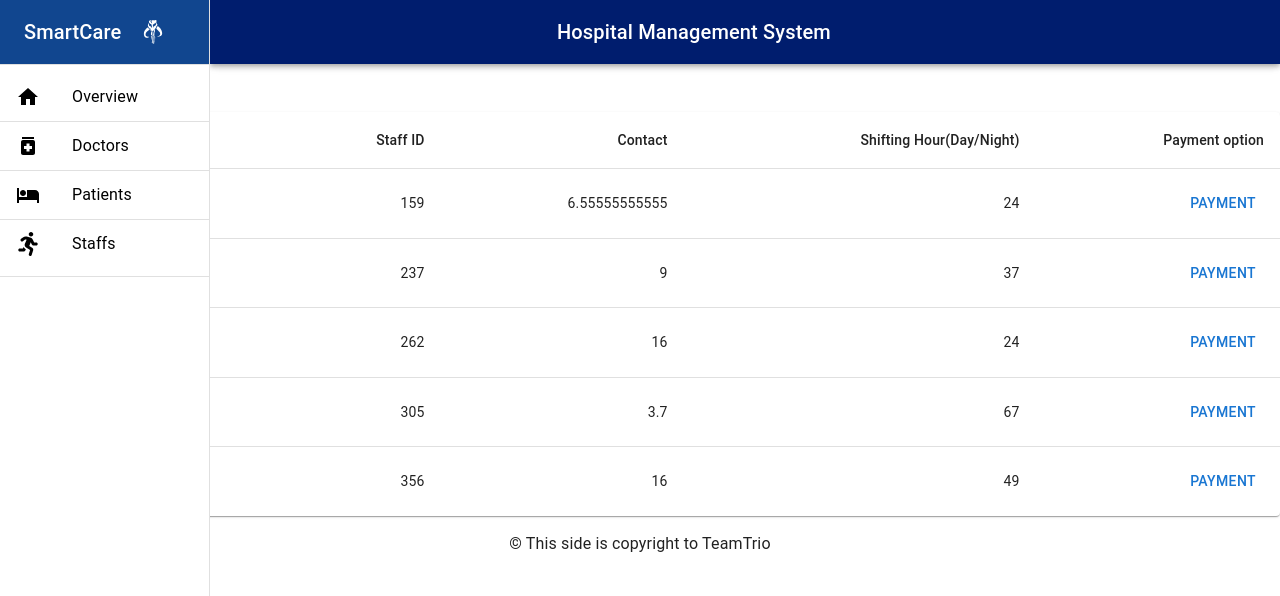
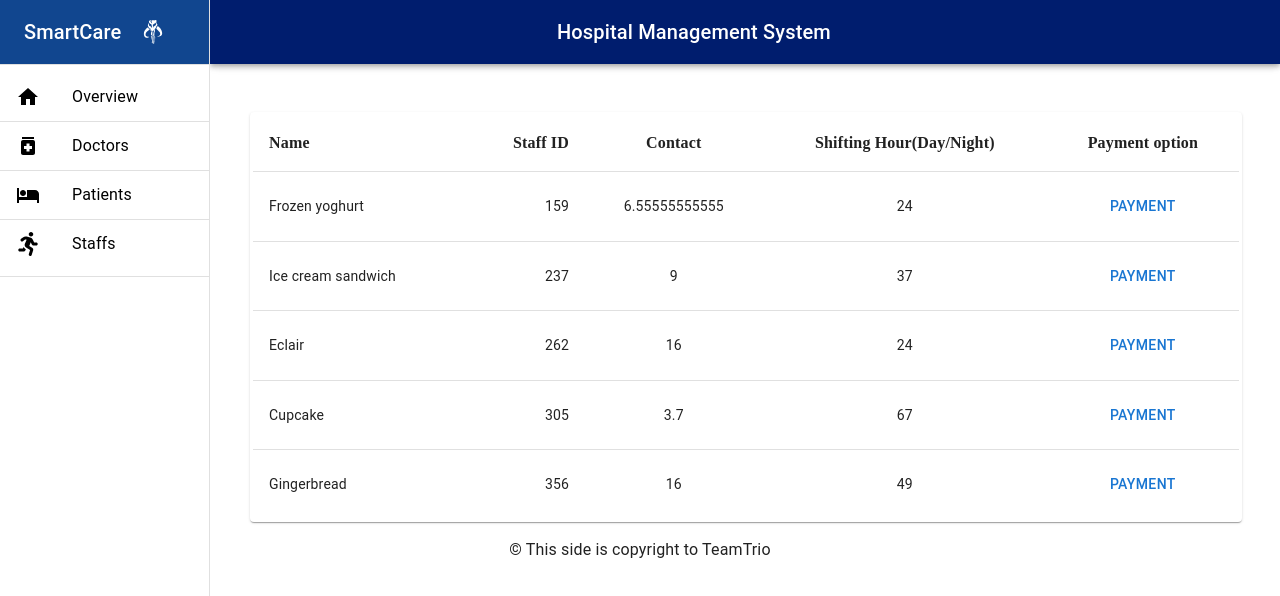
Before and after one commit to mahi1212/Hospital_Management, a React (Create React App) app: page /staffs in a window 1280 px wide. Shown: the top 596 px of the page. Built offline with nearby package versions, Linux system fonts and the light colour scheme.

Commit message:
staffInfo change

```diff
--- a/src/Pages/Staffs/Staff.css
+++ b/src/Pages/Staffs/Staff.css
@@ -9,9 +9,6 @@
 .staffTable{
     border-radius: 4px;
     box-sizing: border-box;
-    box-shadow: 0px 5px 0px 5px #6c27a421;
-    width: 50%;
-    margin: auto;
-    align-items: center;
-
-text-align: center;}
+    box-shadow: 0px 5px 0px 5px #3c175b4c;
+    padding: 3px;
+    }
--- a/src/Pages/Staffs/Staffs.js
+++ b/src/Pages/Staffs/Staffs.js
@@ -6,8 +6,11 @@ import TableContainer from '@mui/material/TableContainer';
 import TableHead from '@mui/material/TableHead';
 import TableRow from '@mui/material/TableRow';
 import Paper from '@mui/material/Paper';
+
 import { Button, Dialog, DialogActions, DialogContent, DialogContentText, DialogTitle,  Slide } from '@mui/material';
 import './Staff.css'
+
+const drawerWidth = 250;
 function createData(name, staffID, contact, shiftingHour) {
   return { name, staffID, contact, shiftingHour};
 }
@@ -36,15 +39,16 @@ export default function Staffs() {
   };
   return (
 
-  <TableContainer component={Paper} className="staffTable" >
-      <Table sx={{minWidth: 550 ,}} aria-label="simple table">
+  <TableContainer  component={Paper}  sx={{
+    width: { sm: `calc(97% - ${drawerWidth}px)` },ml: { sm: `${drawerWidth}px` }}}className="staffTable">
+      <Table sx={{minWidth: 500}}aria-label="simple table">
         <TableHead>
           <TableRow>
-            <TableCell >Name</TableCell>
-            <TableCell align="right">Staff ID</TableCell>
-            <TableCell align="right">Contact</TableCell>
-            <TableCell align="right">Shifting Hour(Day/Night)</TableCell>
-            <TableCell align="right">Payment option</TableCell>
+            <TableCell sx={{fontSize: '1rem',fontFamily: 'Raleway',fontWeight: 600}}>Name</TableCell>
+            <TableCell sx={{fontSize: '1rem',fontFamily: 'Raleway',fontWeight: 600}}align="right">Staff ID</TableCell>
+            <TableCell sx={{fontSize: '1rem',fontFamily: 'Raleway',fontWeight: 600}}align="center">Contact</TableCell>
+            <TableCell sx={{fontSize: '1rem',fontFamily: 'Raleway',fontWeight: 600}}align="center">Shifting Hour(Day/Night)</TableCell>
+            <TableCell sx={{fontSize: '1rem',fontFamily: 'Raleway',fontWeight: 600}}align="center">Payment option</TableCell>
           </TableRow>
         </TableHead>
         <TableBody>
@@ -57,9 +61,9 @@ export default function Staffs() {
                 {row.name}
               </TableCell>
               <TableCell align="right">{row.staffID}</TableCell>
-              <TableCell align="right">{row.contact}</TableCell>
-              <TableCell align="right">{row.shiftingHour}</TableCell>
-              <TableCell align="right">
+              <TableCell align="center">{row.contact}</TableCell>
+              <TableCell align="center">{row.shiftingHour}</TableCell>
+              <TableCell align="center">
                 <Button className='paybtn'onClick={handleClickOpen}>Payment</Button>
                 <Dialog
         open={open}
```
